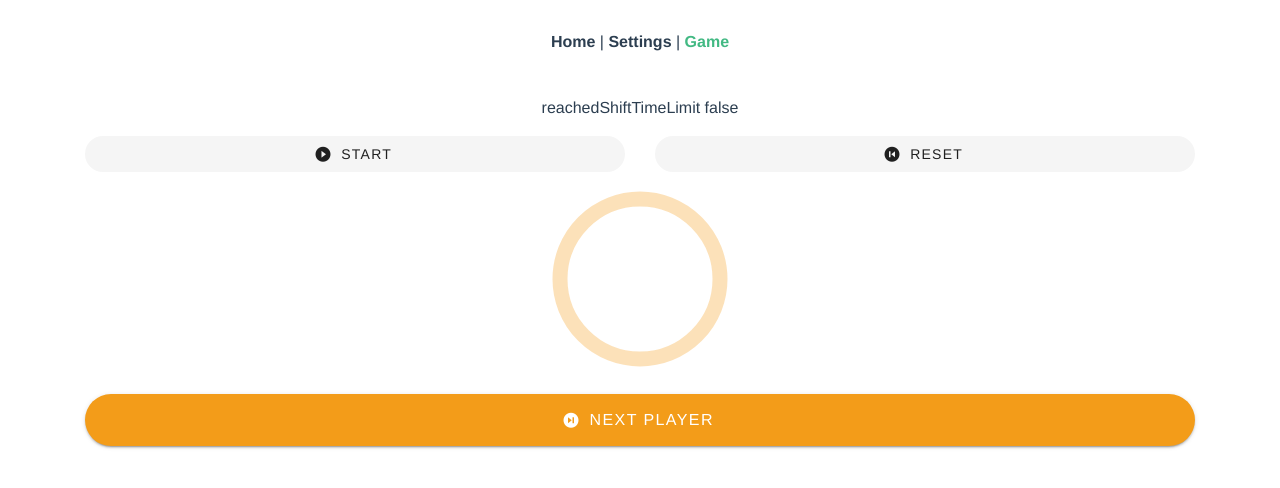
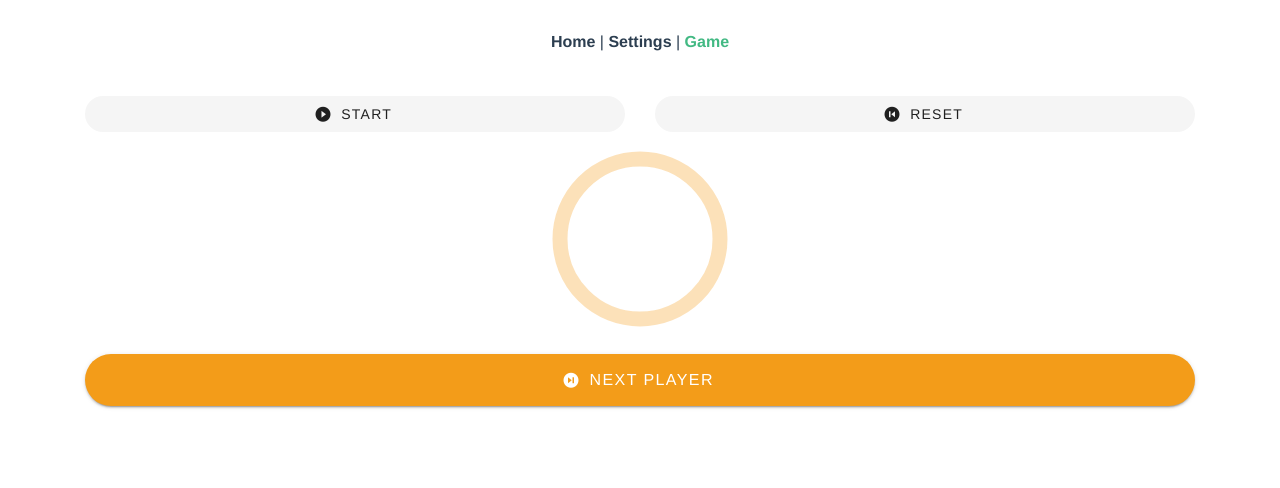
Before and after one commit to AlejandrLara12/time-game-app, a Vue app: page /#/game in a window 1280 px wide. Shown: the top 488 px of the page. Built offline with nearby package versions, Linux system fonts and the light colour scheme.

Commit message:
set some style to game vue

```diff
--- a/src/views/Game.vue
+++ b/src/views/Game.vue
@@ -42,7 +42,6 @@
         </v-card>
       </v-dialog>
 
-      <p>reachedShiftTimeLimit {{ reachedShiftTimeLimit }}</p>
       <div class="mb-3">
         <v-row>
           <v-col cols="6">
@@ -115,6 +114,9 @@ export default {
       timerInterval: null,
     }
   },
+  beforeDestroy() {
+    this.handlePause()
+  },
   methods: {
     ...mapMutations(['removePlayer', 'nextPlayer']),
     handleStart() {
@@ -138,12 +140,6 @@ export default {
     handleNextPlayer() {
       if(!this.sw.is_running){
         this.showAlert = true
-        // this.$bvToast.toast(`Toast ${this.counter} body content`, {
-        //   title: `Toaster ${toaster}`,
-        //   toaster: toaster,
-        //   solid: true,
-        //   appendToast: append
-        // })
         return
       }
       this.nextPlayer()
@@ -158,7 +154,7 @@ export default {
       } else {
         this.handleStart()
       }
-    }
+    },
   },
   computed: {
     ...mapState(['limitOfPlayers', 'players', 'shiftTimeLimit', 'INTERVAL_MS']),
```
